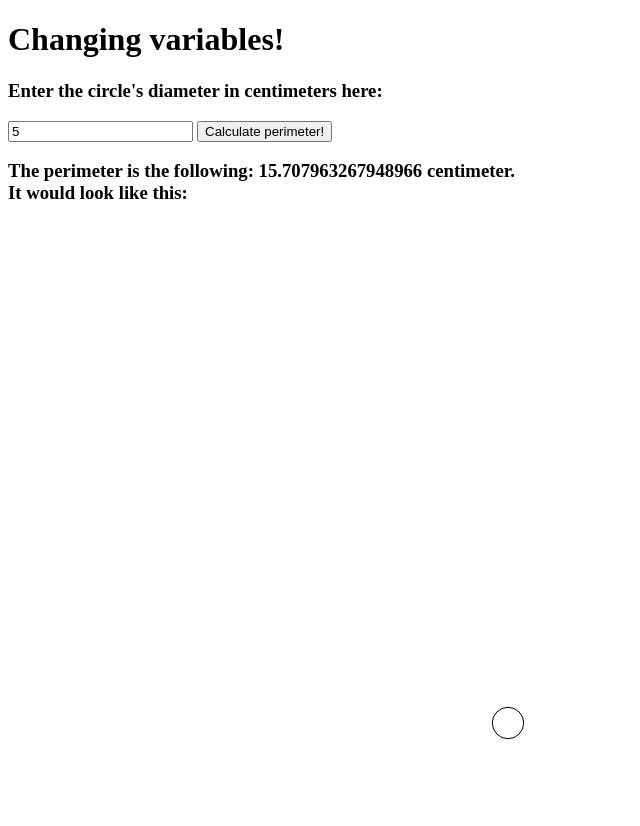
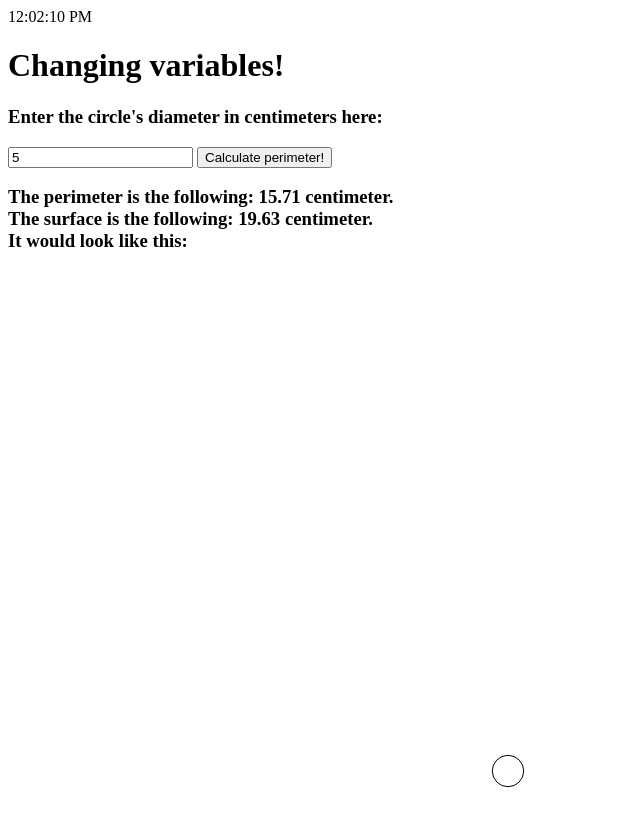
Before and after one commit to JCWarmels/What-time-is-it--cae6708b, a plain HTML site: page index.html in a window 1280 px wide. Both pictures are taken after typing "5" into the empty fields and a click on the button "Calculate perimeter!". Shown: the top 826 px of the page, without its empty margins (0-640 px from the left). Drawn offline with Linux system fonts and the light colour scheme.

Commit message:
Uitwerking van de exercise

```diff
--- a/index.html
+++ b/index.html
@@ -5,11 +5,12 @@
     <script src="script.js"></script>
 </head>
 
-<body>
+<body onload="justSetAnAlarm(); setInterval('justSetAnAlarm()', 1000)">
 
     <header></header>
 
     <main>
+        <span id="clock">&nbsp;</span>
         <h1>Changing variables!</h1>
         <h3>Enter the circle's diameter in centimeters here:</h3>
         <input type="number" id="diameter">
--- a/script.js
+++ b/script.js
@@ -2,8 +2,8 @@ function trying()
 {
     function calculatingPerimeter()
     {
-        var diameter = document.querySelector("input#diameter").value;
-        perimeter = diameter * Math.PI;
+        diameter = document.querySelector("input#diameter").value;
+        perimeter = (diameter * Math.PI).toFixed(2);
         return {
             hit: (diameter>0),
             value: perimeter
@@ -13,9 +13,14 @@ function trying()
         throw calculatingPerimeter();
     } catch (data) {
         element =  document.getElementById("show_output");
-        value = data.value;
+        var value = data.value;
         if (data.hit || (perimeter/Math.PI) < diameter + 1 && (perimeter/Math.PI) > diameter - 1) {
-            element.innerHTML = "The perimeter is the following: " + value + " centimeter. <br> It would look like this:";
+            element.innerHTML = "The perimeter is the following: " + value + " centimeter.";
+            if (true) {
+                let value = (diameter * diameter * Math.PI * 0.25).toFixed(2);
+                element.innerHTML += "<br> The surface is the following: " + value + " centimeter.";
+            }
+            element.innerHTML += "<br> It would look like this:";
             draw(value);
         } else {
             element.innerHTML = "Something went wrong... That's all we know.";
@@ -38,3 +43,22 @@ function trying()
         }
     }
 }
+
+function justSetAnAlarm()
+{
+    var current_time = new Date();
+    var current_hours = current_time.getHours();
+    var current_minutes = current_time.getMinutes();
+    var current_seconds = current_time.getSeconds();
+
+    current_minutes = (current_minutes < 10 ? "0" : "") + current_minutes;
+    current_seconds = (current_seconds < 10 ? "0" : "") + current_seconds;
+
+    var time_of_day = (current_hours < 12) ? "AM" : "PM";
+    current_hours = (current_hours > 12) ? current_hours - 12 : current_hours;
+    current_hours = (current_hours == 0) ? 12 : current_hours;
+
+    var current_time_string = current_hours + ":" + current_minutes + ":" + current_seconds + " " + time_of_day;
+
+    document.getElementById("clock").firstChild.nodeValue = current_time_string;
+}
```
